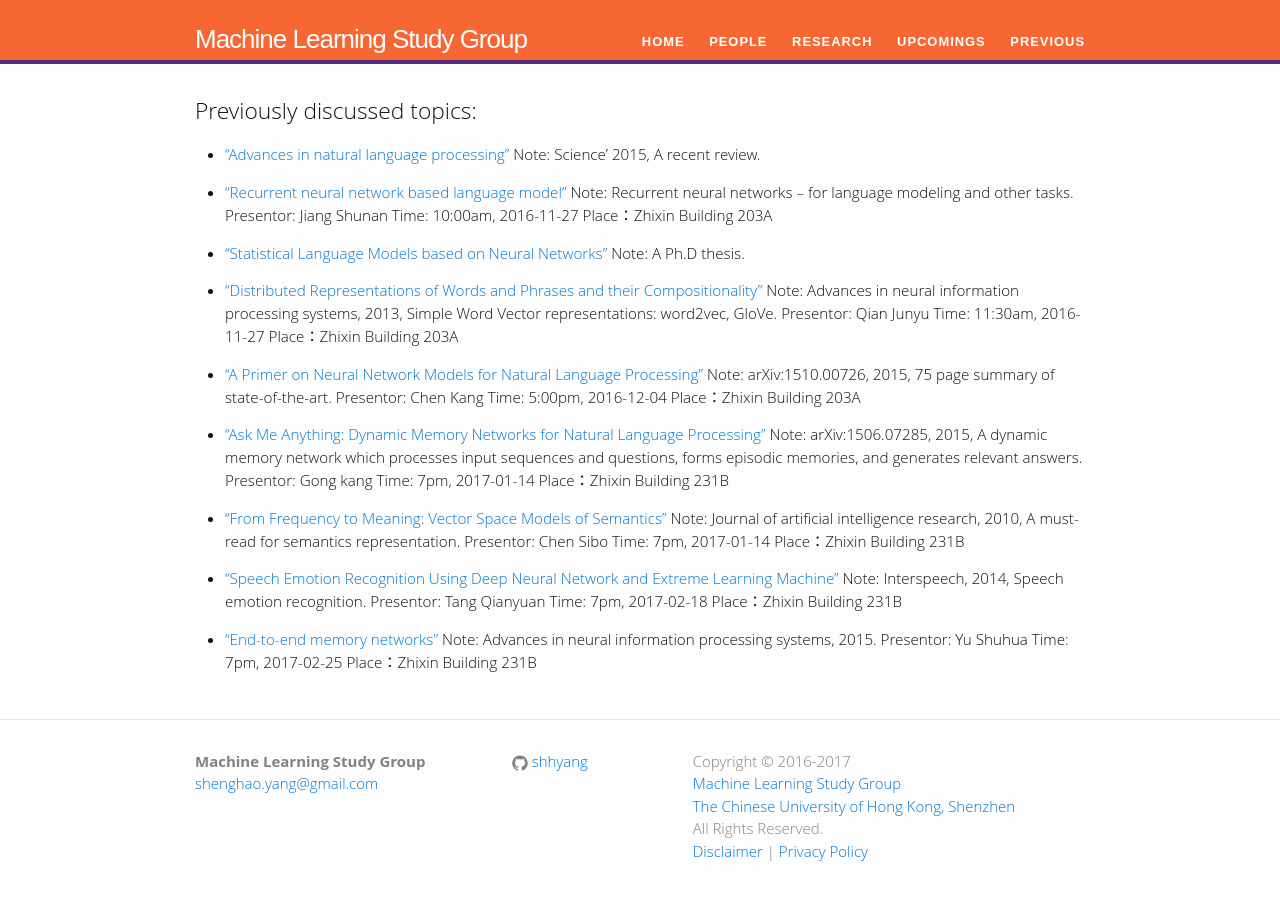
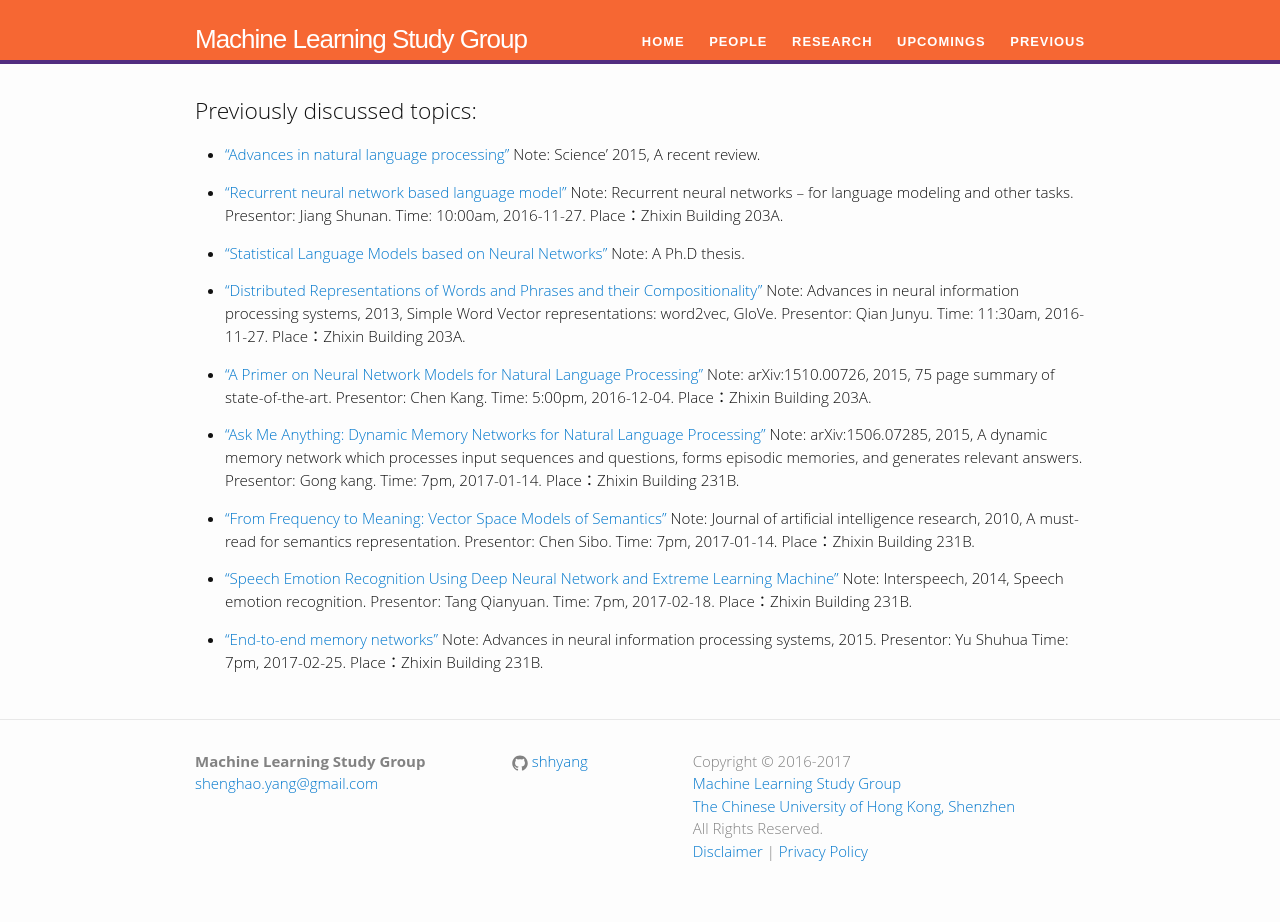
Before and after one commit to shhyang/learning, a Jekyll site: the page built from previous/index.md, in a window 1280 px wide. Built offline with Jekyll 4.4.1, drawn with Linux system fonts in a browser that asks for light colours; some web fonts are replaced; our own code applies the rules of GitHub Pages for plain Markdown files.

```diff
--- a/previous/index.md
+++ b/previous/index.md
@@ -9,44 +9,44 @@ Note: Science’ 2015, A recent review.
 
 - ["Recurrent neural network based language model"](http://www.fit.vutbr.cz/research/groups/speech/publi/2010/mikolov_interspeech2010_IS100722.pdf)
 Note: Recurrent neural networks – for language modeling and other tasks.
-Presentor: Jiang Shunan
-Time: 10:00am, 2016-11-27
-Place：Zhixin Building 203A
+Presentor: Jiang Shunan.
+Time: 10:00am, 2016-11-27.
+Place：Zhixin Building 203A.
 
 - ["Statistical Language Models based on Neural Networks"](http://www.fit.vutbr.cz/~imikolov/rnnlm/thesis.pdf)
 Note: A Ph.D thesis.
 
 - ["Distributed Representations of Words and Phrases and their Compositionality"](http://papers.nips.cc/paper/5021-distributed-representations-of-words-and-phrases-and-their-com.pdf)
 Note: Advances in neural information processing systems, 2013, Simple Word Vector representations: word2vec, GloVe.
-Presentor: Qian Junyu
-Time: 11:30am, 2016-11-27
-Place：Zhixin Building 203A
+Presentor: Qian Junyu.
+Time: 11:30am, 2016-11-27.
+Place：Zhixin Building 203A.
 
 - ["A Primer on Neural Network Models for Natural Language Processing"](https://arxiv.org/abs/1510.00726)
 Note: arXiv:1510.00726, 2015, 75 page summary of state-of-the-art.
-Presentor: Chen Kang
-Time: 5:00pm, 2016-12-04
-Place：Zhixin Building 203A
+Presentor: Chen Kang.
+Time: 5:00pm, 2016-12-04.
+Place：Zhixin Building 203A.
 
 - ["Ask Me Anything: Dynamic Memory Networks for Natural Language Processing"](http://arxiv.org/abs/1506.07285)
 Note: arXiv:1506.07285, 2015, A dynamic memory network which processes input sequences and questions, forms episodic memories, and generates relevant answers.
-Presentor: Gong kang
-Time: 7pm, 2017-01-14
-Place：Zhixin Building 231B
+Presentor: Gong kang.
+Time: 7pm, 2017-01-14.
+Place：Zhixin Building 231B.
 
 - ["From Frequency to Meaning: Vector Space Models of Semantics"](http://www.jair.org/media/2934/live-2934-4846-jair.pdf)
 Note: Journal of artificial intelligence research, 2010, A must-read for semantics representation.
-Presentor: Chen Sibo
-Time: 7pm, 2017-01-14
-Place：Zhixin Building 231B
+Presentor: Chen Sibo.
+Time: 7pm, 2017-01-14.
+Place：Zhixin Building 231B.
 
 - ["Speech Emotion Recognition Using Deep Neural Network and Extreme Learning Machine"](https://www.microsoft.com/en-us/research/publication/speech-emotion-recognition-using-deep-neural-network-and-extreme-learning-machine/)
 Note: Interspeech, 2014, Speech emotion recognition.
-Presentor: Tang Qianyuan
-Time: 7pm, 2017-02-18
-Place：Zhixin Building 231B
+Presentor: Tang Qianyuan.
+Time: 7pm, 2017-02-18.
+Place：Zhixin Building 231B.
 
 - ["End-to-end memory networks"](http://papers.nips.cc/paper/5846-end-to-end-memory-networks.pdf)
 Note: Advances in neural information processing systems, 2015.
-Presentor: Yu Shuhua Time: 7pm, 2017-02-25
-Place：Zhixin Building 231B
+Presentor: Yu Shuhua Time: 7pm, 2017-02-25.
+Place：Zhixin Building 231B.
```
